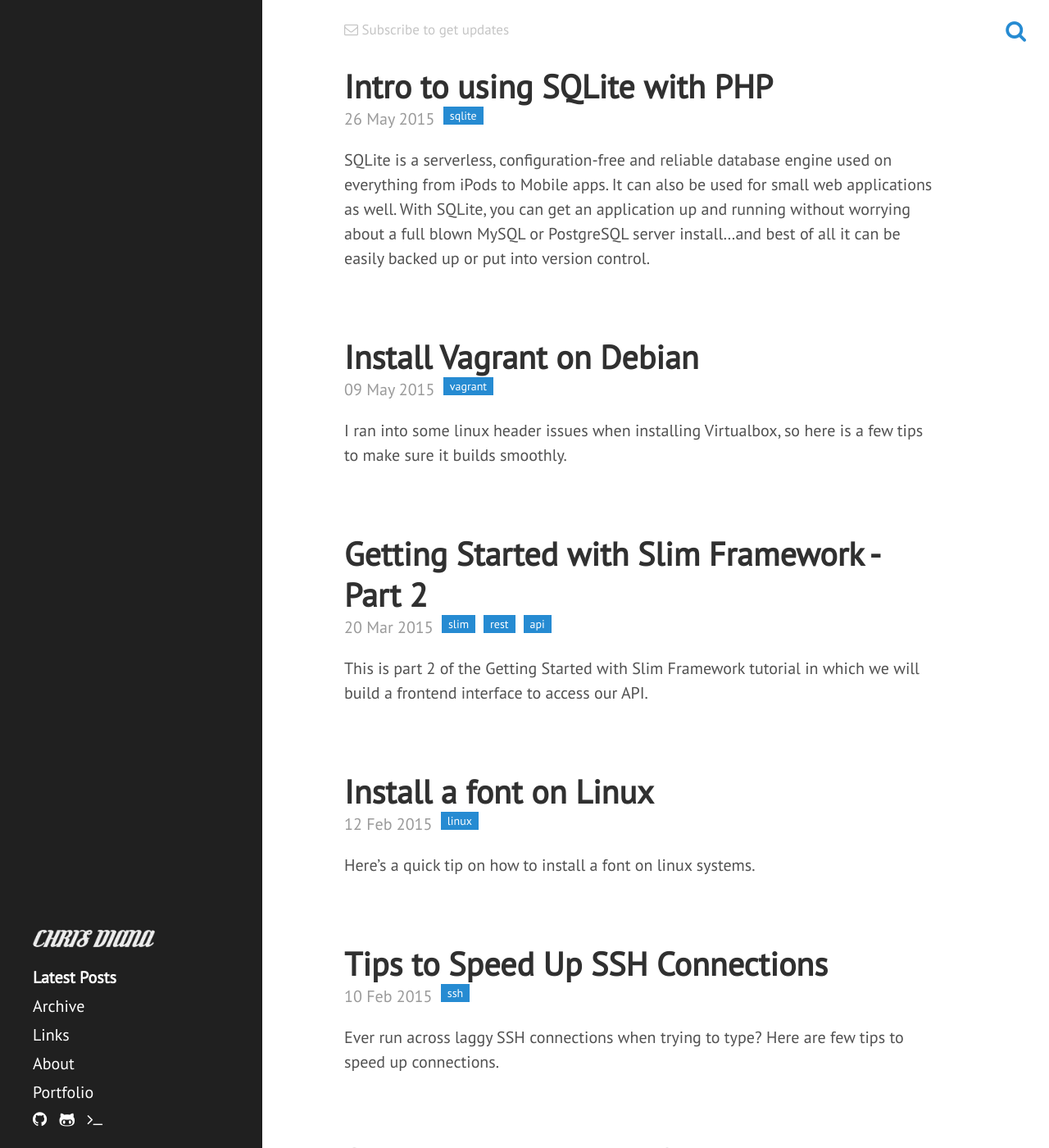
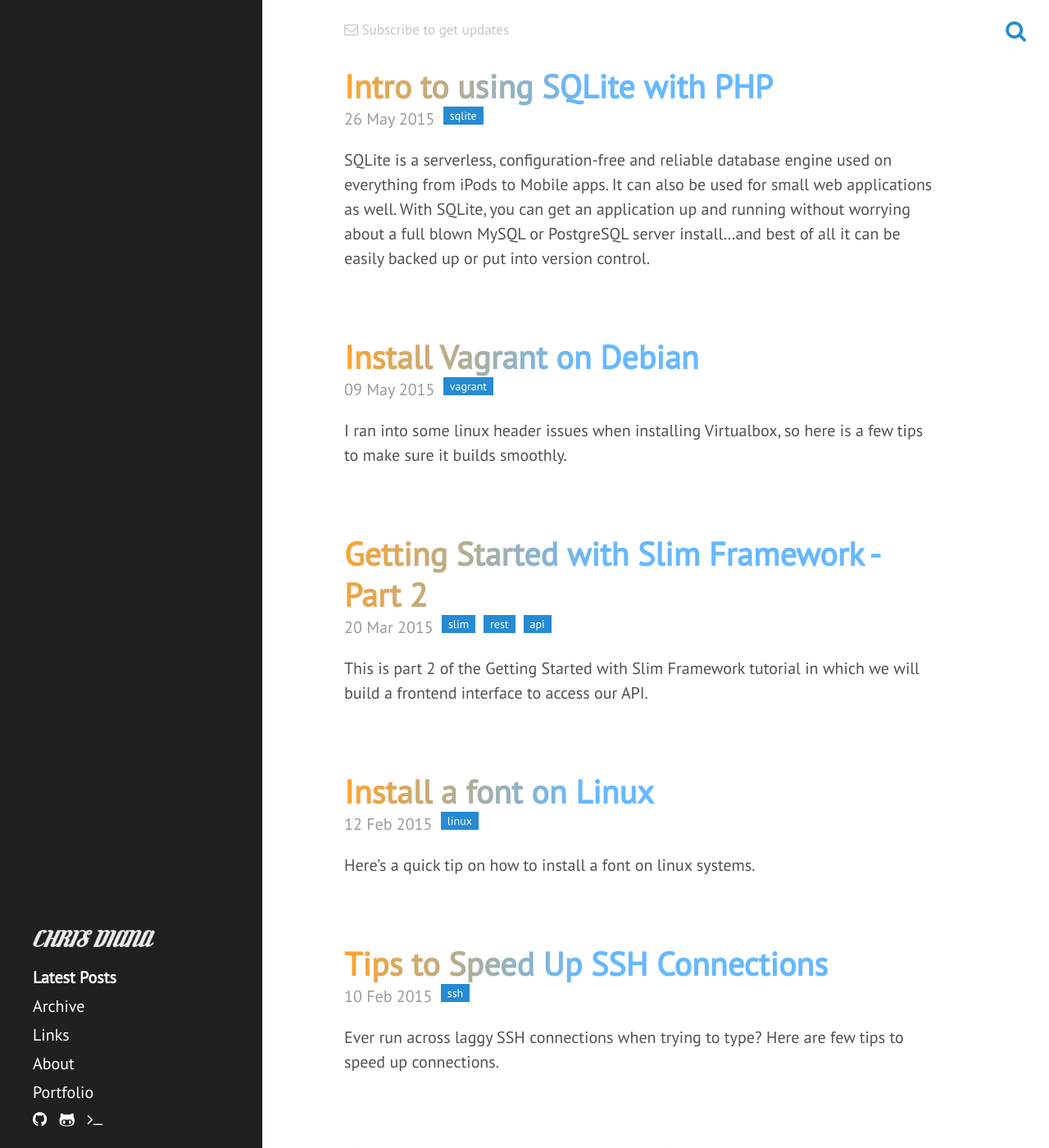
Before and after one commit to chrisdiana/cdmedia.github.io, a Jekyll site: the page built from index.html, in a window 1280 px wide and 1400 px high. Shown: the whole window at 82% size. Built offline with Jekyll 4.4.1, drawn with Linux system fonts in a browser that asks for light colours; nearby versions of some CDN libraries; Markdown is read by kramdown in place of the engine named in the settings; the list of posts is cut into pages by our own code.

Commit message:
update titles

```diff
--- a/public/css/style.css
+++ b/public/css/style.css
@@ -35,6 +35,14 @@ hr { z-index: -999; }
   text-decoration: none;
 }
 
+
+/* Posts */
+.page-title, .post-title {
+	margin-top: 0;
+	background-image: -webkit-gradient(linear,0% 0%,40% 100%,from(#FFA32C),to(#66B8FF));
+	-webkit-background-clip: text;
+	-webkit-text-fill-color: transparent;
+}
 
 
 /* Sidebar */
```
